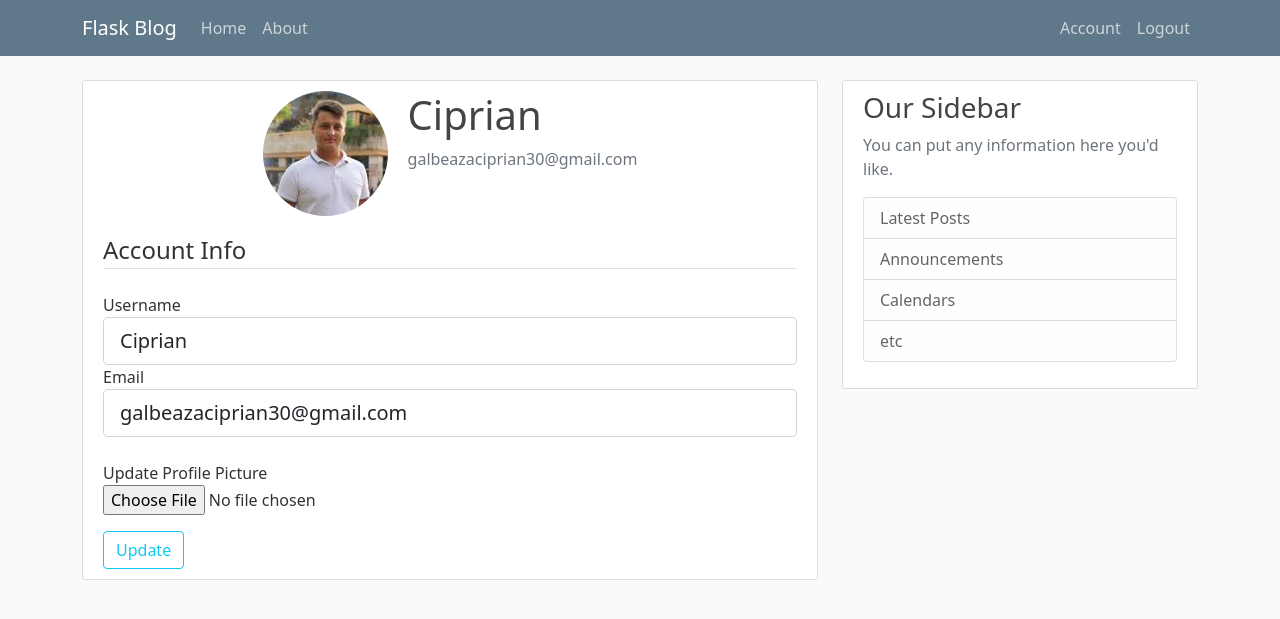
After one commit to GCipry3/Flask-Blog, a Flask app: page /account in a window 1280 px wide. The commit adds this page. Shown: the top 619 px of the page. Run offline with Flask 2, Linux system fonts and the light colour scheme; a user stored in the database is signed in; some libraries are stand-ins or nearby versions.

Commit message:
Update User form has been added

```diff
--- a/flaskblog/__init__.py
+++ b/flaskblog/__init__.py
@@ -1,5 +1,7 @@
 from flask import Flask
 from flask_sqlalchemy import SQLAlchemy
+from flask_bcrypt import Bcrypt
+from flask_login import LoginManager
 
 app = Flask(__name__)
 
@@ -7,5 +9,9 @@ app.config['SECRET_KEY'] = '74a6656d693a3e90a5a4266bcb4c5841'
 app.config['SQLALCHEMY_DATABASE_URI'] = 'sqlite:///site.db'
 
 db = SQLAlchemy(app)
+bcrypt = Bcrypt(app)
+login_manager = LoginManager(app)
+login_manager.login_view = 'login'
+login_manager.login_message_category = 'info'
 
 from flaskblog import routes
--- a/flaskblog/forms.py
+++ b/flaskblog/forms.py
@@ -1,24 +1,63 @@
 from flask_wtf import FlaskForm
 from wtforms import StringField, PasswordField, SubmitField, BooleanField
-from wtforms.validators import DataRequired, Length, Email , EqualTo
+from wtforms.validators import DataRequired, Length, Email, EqualTo, ValidationError
+from flaskblog.models import User
+from flask_login import current_user
+from flask_wtf.file import FileField, FileAllowed
 
 
 class RegistrationForm(FlaskForm):
     username = StringField('Username',
-                        validators=[DataRequired(), Length(min=2, max=20)])
+                           validators=[DataRequired(), Length(min=2, max=20)])
     email = StringField('Email',
-                        validators=[DataRequired(), Email() ])
+                        validators=[DataRequired(), Email()])
     password = PasswordField('Password',
-                        validators=[DataRequired()])
+                             validators=[DataRequired()])
     confirm_password = PasswordField('Confirm Password',
-                        validators=[DataRequired(), EqualTo('password')])
+                                     validators=[DataRequired(), EqualTo('password')])
     submit = SubmitField('Sign Up')
+
+    def validate_username(self, username):
+        user = User.query.filter_by(username=username.data).first()
+        if user:
+            raise ValidationError(
+                'That username is taken. Please choose a different one.')
+
+    def validate_email(self, email):
+        user = User.query.filter_by(email=email.data).first()
+        if user:
+            raise ValidationError(
+                'That email is taken. Please choose a different one.')
 
 
 class LoginForm(FlaskForm):
     email = StringField('Email',
-                        validators=[DataRequired(), Email() ])
+                        validators=[DataRequired(), Email()])
     password = PasswordField('Password',
-                        validators=[DataRequired()])
+                             validators=[DataRequired()])
     remember = BooleanField('Remember Me')
     submit = SubmitField('Login')
+
+
+class UpdateAccountForm(FlaskForm):
+    username = StringField('Username',
+                           validators=[DataRequired(), Length(min=2, max=20)])
+    email = StringField('Email',
+                        validators=[DataRequired(), Email()])
+    picture = FileField('Update Profile Picture', validators=[
+                        FileAllowed(['jpg', 'png'])])
+    submit = SubmitField('Update')
+
+    def validate_username(self, username):
+        if username.data != current_user.username:
+            user = User.query.filter_by(username=username.data).first()
+            if user:
+                raise ValidationError(
+                    'That username is taken. Please choose a different one.')
+
+    def validate_email(self, email):
+        if email.data != current_user.email:
+            user = User.query.filter_by(email=email.data).first()
+            if user:
+                raise ValidationError(
+                    'That email is taken. Please choose a different one.')
--- a/flaskblog/routes.py
+++ b/flaskblog/routes.py
@@ -1,7 +1,12 @@
+import secrets
+import os
+from PIL import Image
 from flask import render_template, url_for, flash, redirect, request, abort
-from flaskblog.forms import RegistrationForm, LoginForm
+from flaskblog.forms import RegistrationForm, LoginForm , UpdateAccountForm
 from flaskblog.models import User, Post
-from flaskblog import app
+from flaskblog import app,bcrypt,db
+from flask_login import login_user, current_user, logout_user, login_required
+
 
 posts = [
     {
@@ -32,22 +37,83 @@ def about():
 
 @app.route('/register', methods=['GET', 'POST'])
 def register():
+    if current_user.is_authenticated:
+        return redirect(url_for('home'))
     form = RegistrationForm()
     if form.validate_on_submit():
+        hashed_password = bcrypt.generate_password_hash(form.password.data).decode('utf-8')
+
+        user = User(username=form.username.data,email=form.email.data,password=hashed_password)
+        db.session.add(user)
+        db.session.commit()
+
         flash(f'Account created for {form.username.data}!', 'success')
-        return redirect(url_for('home'))
+        return redirect(url_for('login'))
 
     return render_template('register.html', title='Register', form=form)
 
 
 @app.route('/login', methods=['GET', 'POST'])
 def login():
+    if current_user.is_authenticated:
+        return redirect(url_for('home'))
     form = LoginForm()
     if form.validate_on_submit():
-        if form.email.data == 'galbeazaciprian30@gmail.com' and form.password.data == 'password':
+        user = User.query.filter_by(email=form.email.data).first()
+        if user and bcrypt.check_password_hash(user.password, form.password.data):
             flash('You have been logged in!', 'success')
-            return redirect(url_for('home'))
-        else:
-            flash('Login Unsuccessful. Please check username and password', 'danger')
+            login_user(user,remember=form.remember.data)
+            next_page = request.args.get('next')
+            return redirect(next_page) if next_page else redirect(url_for('home'))
+
+        flash('Login Unsuccessful. Please check email and password', 'danger')
 
     return render_template('login.html', title='Login', form=form)
+
+
+@app.route('/logout')
+def logout():
+    logout_user()
+    return redirect(url_for('home'))
+
+
+def save_picture(form_picture):
+    random_hex = secrets.token_hex(8)
+    _, f_ext = os.path.splitext(form_picture.filename)
+    picture_fn = random_hex+f_ext
+    picture_path = os.path.join(app.root_path,'static/profile_pics',picture_fn)
+    print(form_picture)
+    output_size=(125,125)
+    img = Image.open(form_picture)
+    img.thumbnail(output_size)
+
+    img.save(picture_path)
+    return picture_fn
+
+
+@app.route('/account', methods=['GET', 'POST'])
+@login_required
+def account():
+    form = UpdateAccountForm()
+    if form.validate_on_submit():
+        if form.picture.data:
+            picture_file = save_picture(form.picture.data)
+            current_user.image_file = picture_file
+
+        current_user.username = form.username.data
+        current_user.email = form.email.data
+        db.session.commit()
+        flash('Your account has been updated!', 'success')
+        return redirect(url_for('account'))
+    elif request.method == 'GET':
+        form.username.data = current_user.username
+        form.email.data = current_user.email
+
+    image_file = url_for('static', filename='profile_pics/' + current_user.image_file)
+    return render_template('account.html', title='Account',image_file=image_file,form=form)
+
+
+@app.route('/post/new')
+@login_required
+def new_post():
+    return render_template('create_post.html',title="New Post")
--- /dev/null
+++ b/flaskblog/templates/account.html
@@ -0,0 +1,58 @@
+{% extends "layout.html"%}
+{% block content %}
+<div class="content-section">
+    <div class="media d-flex justify-content-center">
+        <img class="rounded-circle account-img" src="{{image_file}}">
+        <div class="media-body">
+            <h2 class="account-heading">{{current_user.username}}</h2>
+            <p class="text-secondary">{{current_user.email}}</p>
+        </div>
+    </div>
+    <form action="" method="POST" enctype="multipart/form-data">
+        {{ form.hidden_tag() }}
+        <fieldset class="form-group">
+            <legend class="border-bottom mb-4">Account Info</legend>
+            <div class="form-group">
+                {{ form.username.label(class="form-control-label") }}
+                {% if form.username.errors %}
+                {{ form.username(class="form-control form-control-lg is-invalid") }}
+                <div class="invalid-feedback">
+                    {% for error in form.username.errors %}
+                    <span>{{ error }}</span>
+                    {% endfor %}
+                </div>
+                {% else %}
+                {{ form.username(class="form-control form-control-lg") }}
+                {% endif %}
+            </div>
+            <div class="form-group">
+                {{ form.email.label(class="form-control-label") }}
+                {% if form.email.errors %}
+                {{ form.email(class="form-control form-control-lg is-invalid") }}
+                <div class="invalid-feedback">
+                    {% for error in form.email.errors %}
+                    <span>{{ error }}</span>
+                    {% endfor %}
+                </div>
+                {% else %}
+                {{ form.email(class="form-control form-control-lg") }}
+                {% endif %}
+            </div><br>
+            <div class="form-group mb-3">
+                <div class="row">{{ form.picture.label()}}</div>
+                <div class="row">{{ form.picture(class="form-control-file")}}</div>
+                <div class="row">
+                    {% if form.picture.errors %}
+                        {% for error in form.picture.errors %}
+                            <span class="text-danger">{{ error }}</span>
+                        {% endfor %}
+                    {% endif %}
+                </div>
+            </div>
+        </fieldset>
+        <div class="form-group">
+            {{ form.submit(class="btn btn-outline-info") }}
+        </div>
+    </form>
+</div>
+{% endblock content %}
--- /dev/null
+++ b/flaskblog/templates/create_post.html
@@ -0,0 +1,4 @@
+{% extends "layout.html"%}
+{% block content %}
+<h1>About</h1>
+{% endblock content %}
--- a/flaskblog/templates/layout.html
+++ b/flaskblog/templates/layout.html
@@ -28,8 +28,13 @@
 
                     <!-- Navbar Right Side -->
                     <div class="navbar-nav">
-                        <a class="nav-item nav-link" href="{{url_for('login')}}">Login</a>
-                        <a class="nav-item nav-link" href="{{url_for('register')}}">Register</a>
+                        {% if current_user.is_authenticated %}
+                            <a class="nav-item nav-link" href="{{url_for('account')}}">Account</a>
+                            <a class="nav-item nav-link" href="{{url_for('logout')}}">Logout</a>
+                        {% else %}
+                            <a class="nav-item nav-link" href="{{url_for('login')}}">Login</a>
+                            <a class="nav-item nav-link" href="{{url_for('register')}}">Register</a>
+                        {% endif %}
                     </div>
                 </div>
             </div>
--- a/flaskblog/templates/login.html
+++ b/flaskblog/templates/login.html
@@ -6,7 +6,7 @@
             <fieldset class="form-group">
                 <legend class="border-bottom mb-4">Log In</legend>
                 <div class="form-group">
-                    {{ form.email.label(class="from-control-label") }}
+                    {{ form.email.label(class="form-control-label") }}
                     {% if form.email.errors %}
                         {{ form.email(class="form-control form-control-lg is-invalid") }}
                         <div class="invalid-feedback">
@@ -19,7 +19,7 @@
                     {% endif %}
                 </div>
                 <div class="form-group">
-                    {{ form.password.label(class="from-control-label") }}
+                    {{ form.password.label(class="form-control-label") }}
                     {% if form.password.errors %}
                         {{ form.password(class="form-control form-control-lg is-invalid") }}
                         <div class="invalid-feedback">
--- a/requirements.txt
+++ b/requirements.txt
@@ -7,3 +7,6 @@ itsdangerous
 Click
 flask-wtf
 wtforms==2.2.1
+flask-bcrypt
+flask-login
+Pillow
--- a/run.py
+++ b/run.py
@@ -2,4 +2,4 @@ from flaskblog import app
 
 
 if __name__ == '__main__':
-    app.run(debug=True)
+    app.run(debug=True, port=5001)
```
Also changed, not shown: flaskblog/models.py (+8 -2 lines), flaskblog/templates/register.html (+4 -4 lines), flaskblog/static/profile_pics/175083e2aeacc87a.jpg (added), flaskblog/static/profile_pics/default.jpg (added), flaskblog/static/profile_pics/fe1c6b3b0bc7ff07.jpg (added), instance/site.db.
